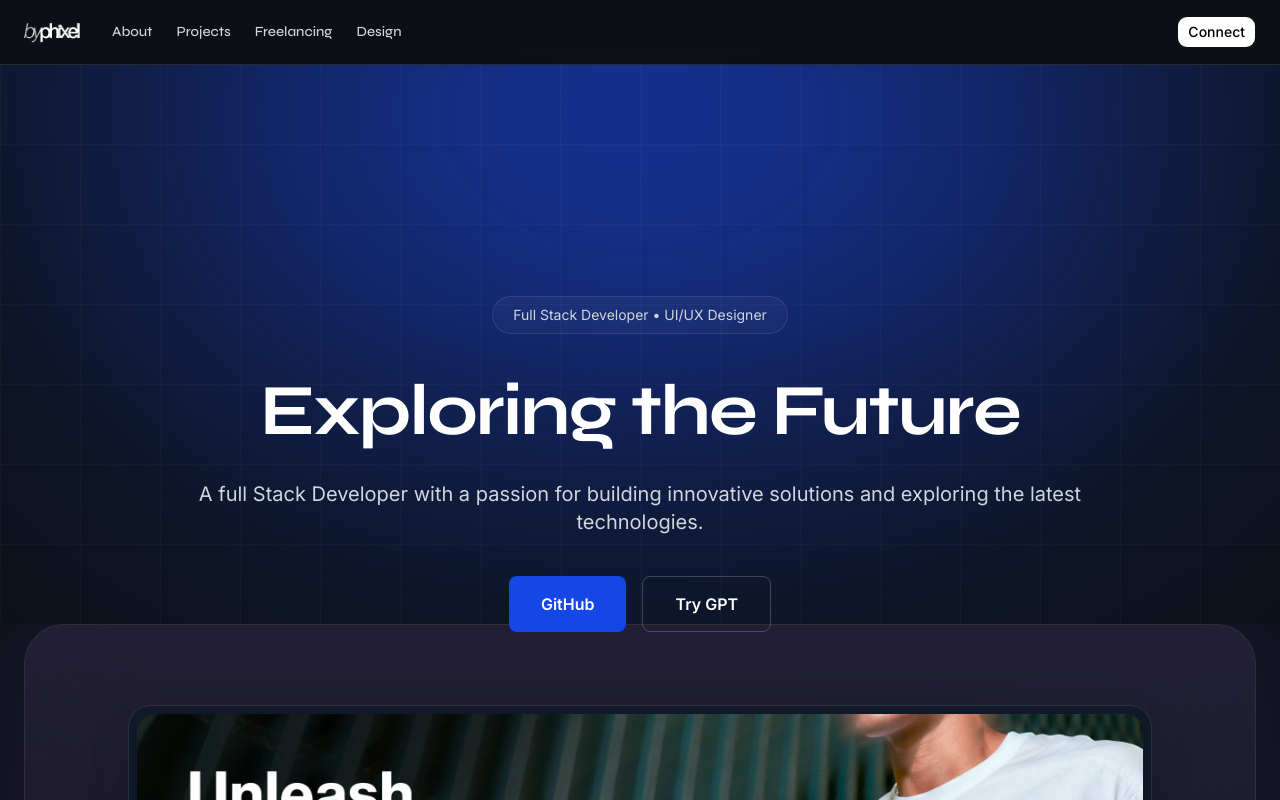
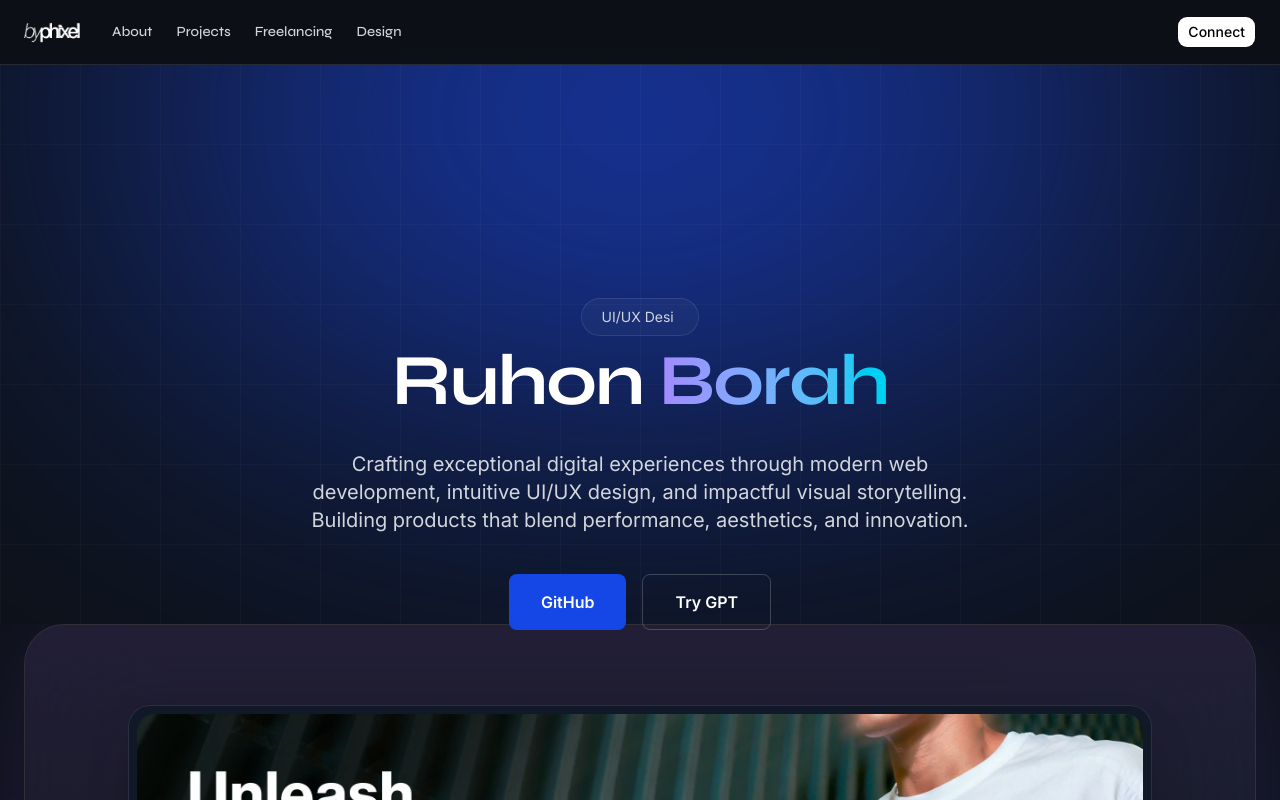
Before and after one commit to uixPhuke/portfolio, a Next.js app: page / in a window 1280 px wide. Shown: the top 800 px of the page. Built offline with nearby package versions, Linux system fonts and the light colour scheme.

Commit message:
feat: enhance hero section with animated type display and updated content for improved engagement

```diff
--- a/components/hero.tsx
+++ b/components/hero.tsx
@@ -1,7 +1,10 @@
 "use client"
 
 import { motion, useScroll, useTransform } from "framer-motion"
+
+import Link from "next/link"
 import { useRef } from "react"
+import { TypeAnimation } from "react-type-animation";
 
 export default function Hero() {
   const ref = useRef(null)
@@ -40,18 +43,35 @@ export default function Hero() {
         style={{ opacity, y, scale }}
         className="relative z-10 max-w-4xl"
       >
+
         {/* CHIP */}
-          <div className="mb-8 inline-flex rounded-full border border-white/10 bg-white/[0.03] px-5 py-2 text-sm text-gray-300 backdrop-blur-xl">
-            Full Stack Developer • UI/UX Designer
-          </div>
+         <div className="inline-flex rounded-full border border-white/10 bg-white/[0.03] px-5 py-2 text-sm text-gray-300 backdrop-blur-xl">
+  <TypeAnimation
+    sequence={[
+      "Full Stack Developer",
+      2000,
+      "UI/UX Designer",
+      2000,
+      "Graphic Designer",
+      2000,
+    ]}
+    wrapper="span"
+    speed={50}
+    repeat={Infinity}
+  />
+</div>
         <h1 className="text-5xl font-bold leading-tight tracking-tight md:text-7xl">
-          Exploring the Future
+          Ruhon
+          <span className="bg-gradient-to-r from-violet-400 to-cyan-400 bg-clip-text text-transparent">
+            {" "}Borah
+          </span>
         </h1>
 
-        <p className="mt-6 text-lg text-gray-300 md:text-xl">
-          A full Stack Developer with a passion for building innovative
-          solutions and exploring the latest technologies.
-        </p>
+        <p className="mt-6 text-lg text-gray-300 md:text-xl max-w-2xl mx-auto">
+  Crafting exceptional digital experiences through modern web development,
+  intuitive UI/UX design, and impactful visual storytelling. Building products
+  that blend performance, aesthetics, and innovation.
+</p>
 
         <div className="mt-10 flex flex-col items-center justify-center gap-4 sm:flex-row">
           {/*<input
@@ -59,10 +79,11 @@ export default function Hero() {
             placeholder="Enter your email"
             className="h-14 w-full rounded-md border border-white/10 bg-white px-4 text-black sm:w-[320px]"
           />*/}
-
+<Link href="https://github.com/uixPhuke" target="_blank" rel="noopener noreferrer">
           <button className="h-14 rounded-md bg-blue-700 px-8 font-semibold text-white hover:bg-green-700">
             GitHub
           </button>
+</Link>
 
           <button className="h-14 rounded-md border border-white/20 px-8 font-semibold text-white hover:bg-white hover:text-black">
             Try GPT
```
